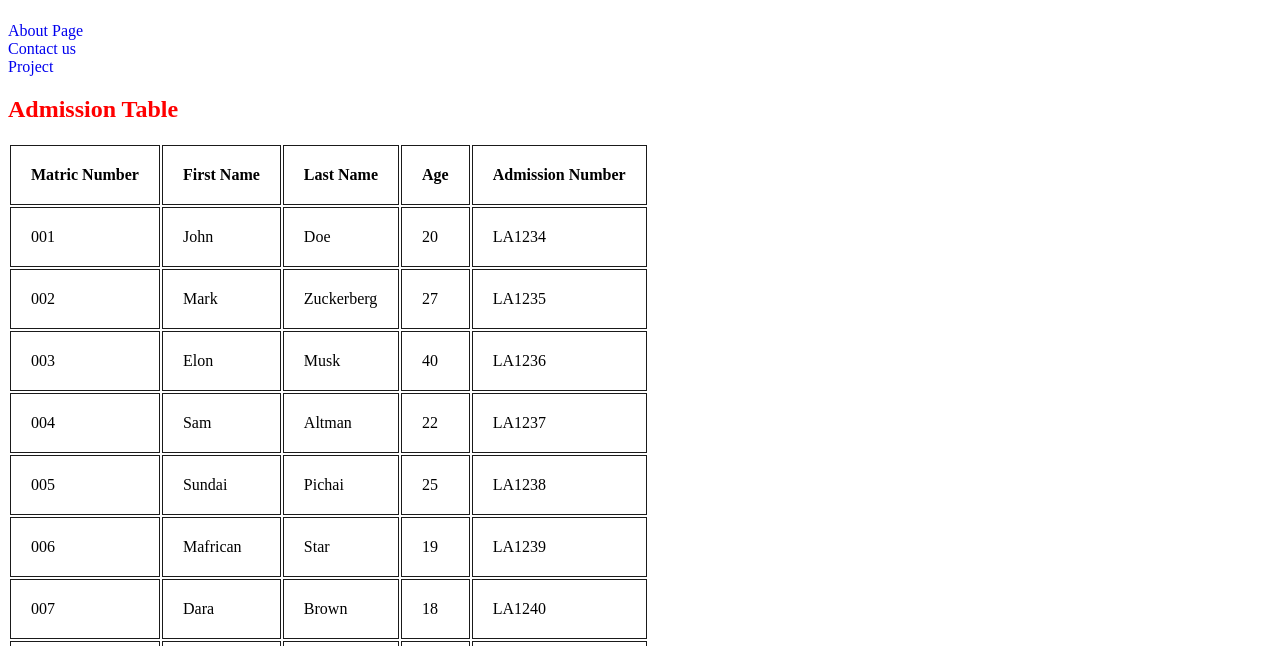
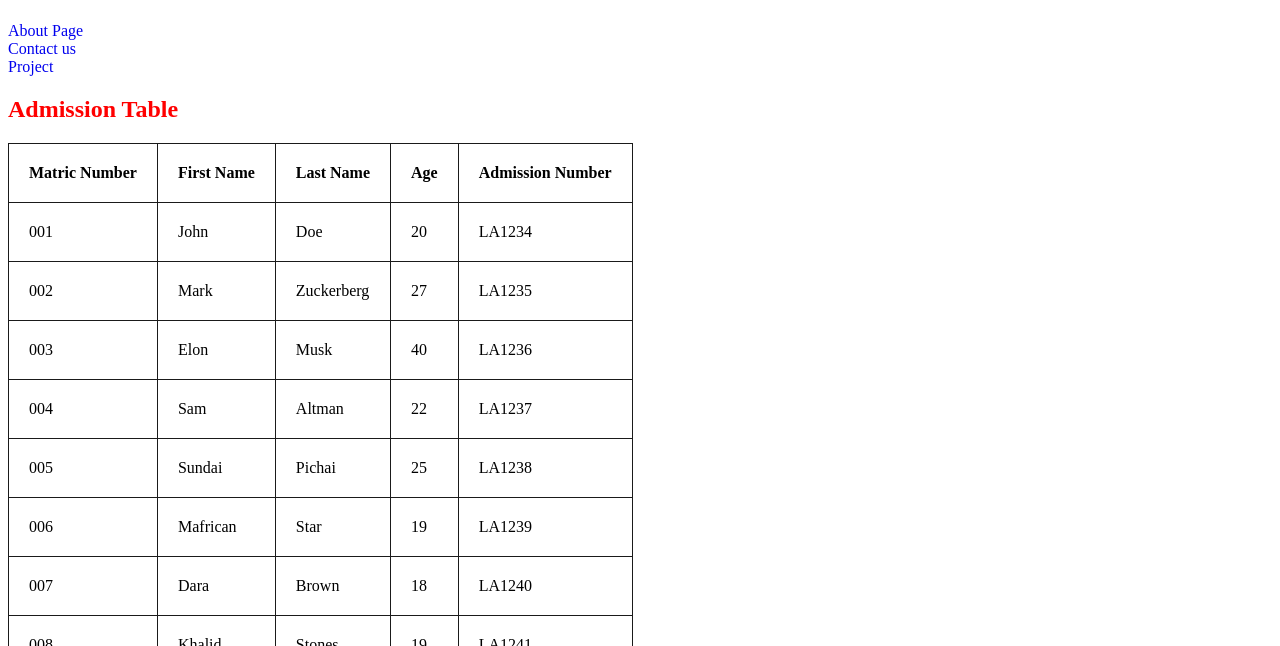
Before and after one commit to Oseni-Muhammad/Web-Development, a plain HTML site: page index.html in a window 1280 px wide. Shown: the part 154-800 px from the top of the page. Drawn offline with Linux system fonts and the light colour scheme.

Commit message:
Classwork proofread changes

```diff
--- a/index.html
+++ b/index.html
@@ -26,7 +26,7 @@
    }
       a{text-decoration: none;
       }
-      table{border-collapse:;
+      table{border-collapse:collapse;
       }
       tr, th, td{border: 1px solid #1a1a1a;
         padding: 20px;
```
